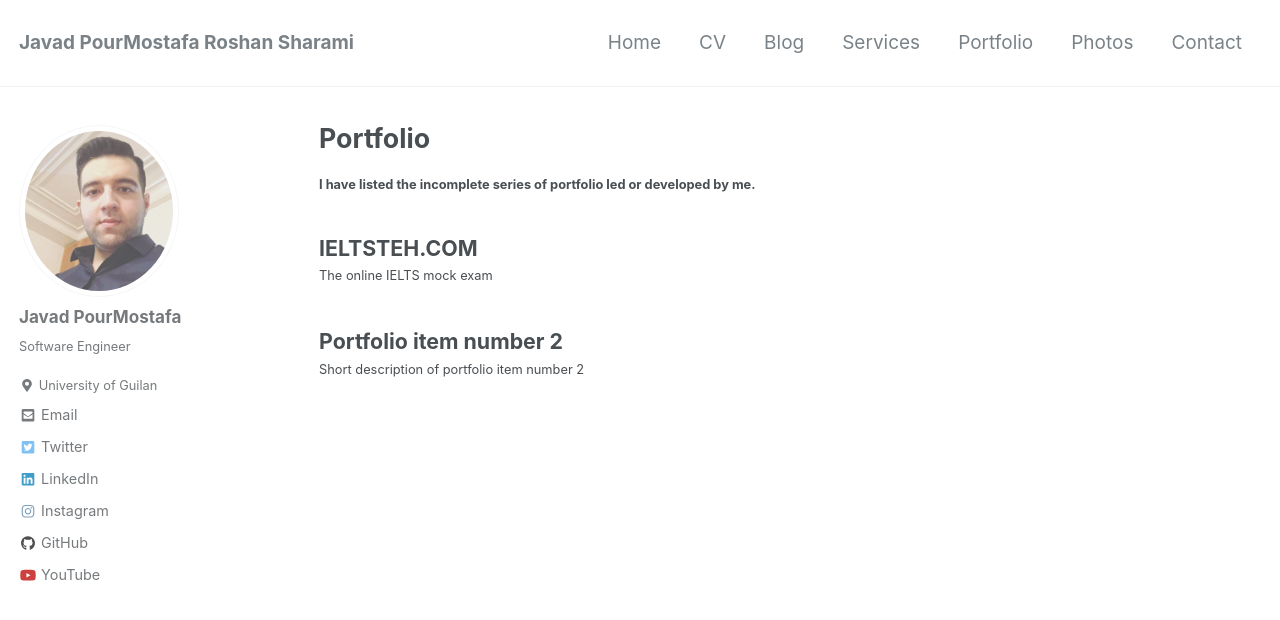
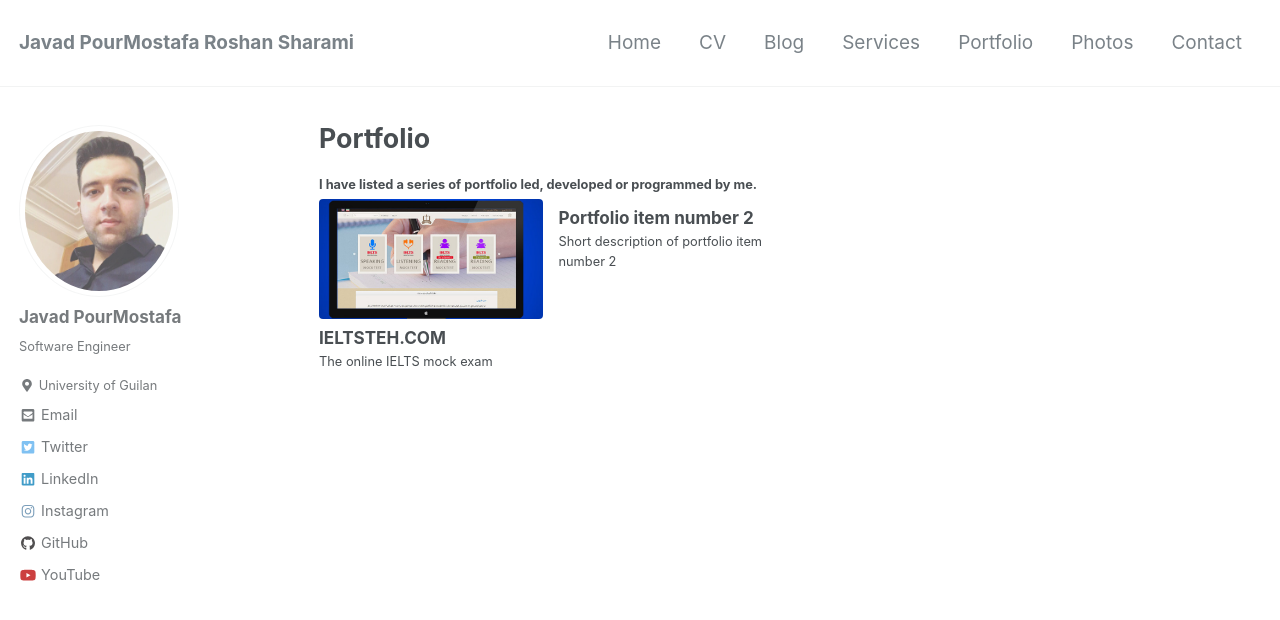
Before and after one commit to JoyeBright/JoyeBright.github.io, a Jekyll site: the page built from _pages/portfolio.md, in a window 1280 px wide and 900 px high. Shown: the top 620 px of the window. Built offline with Jekyll 4.4.1, drawn with Linux system fonts in a browser that asks for light colours; nearby versions of some CDN libraries.

Commit message:
portfolio

```diff
--- a/_pages/portfolio.md
+++ b/_pages/portfolio.md
@@ -3,7 +3,8 @@ title: Portfolio
 layout: collection
 permalink: /portfolio/
 collection: portfolio
-
+entries_layout: grid
+classes: wide
 ---
 
-#### I have listed the incomplete series of portfolio led or developed by me.
+#### I have listed a series of portfolio led, developed or programmed by me.
```
